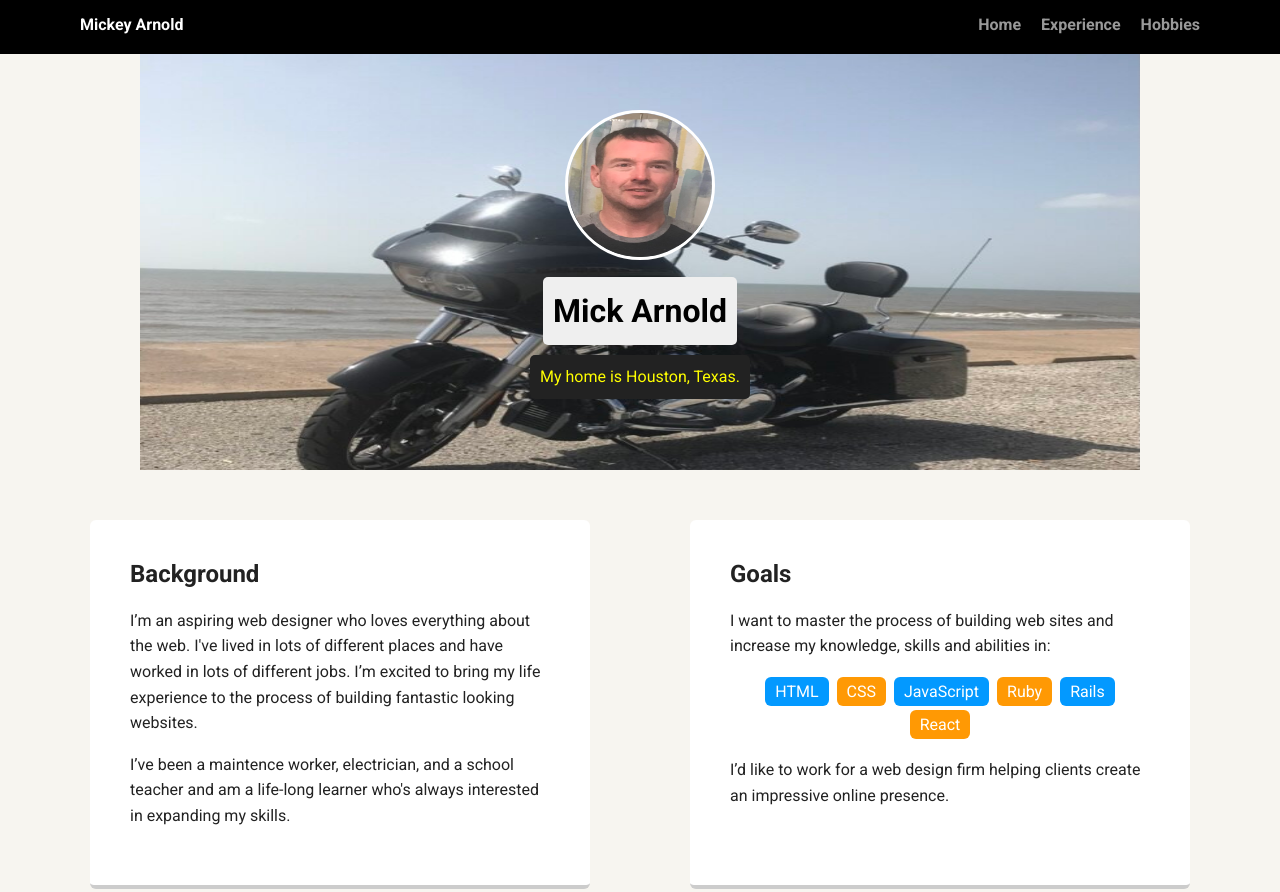
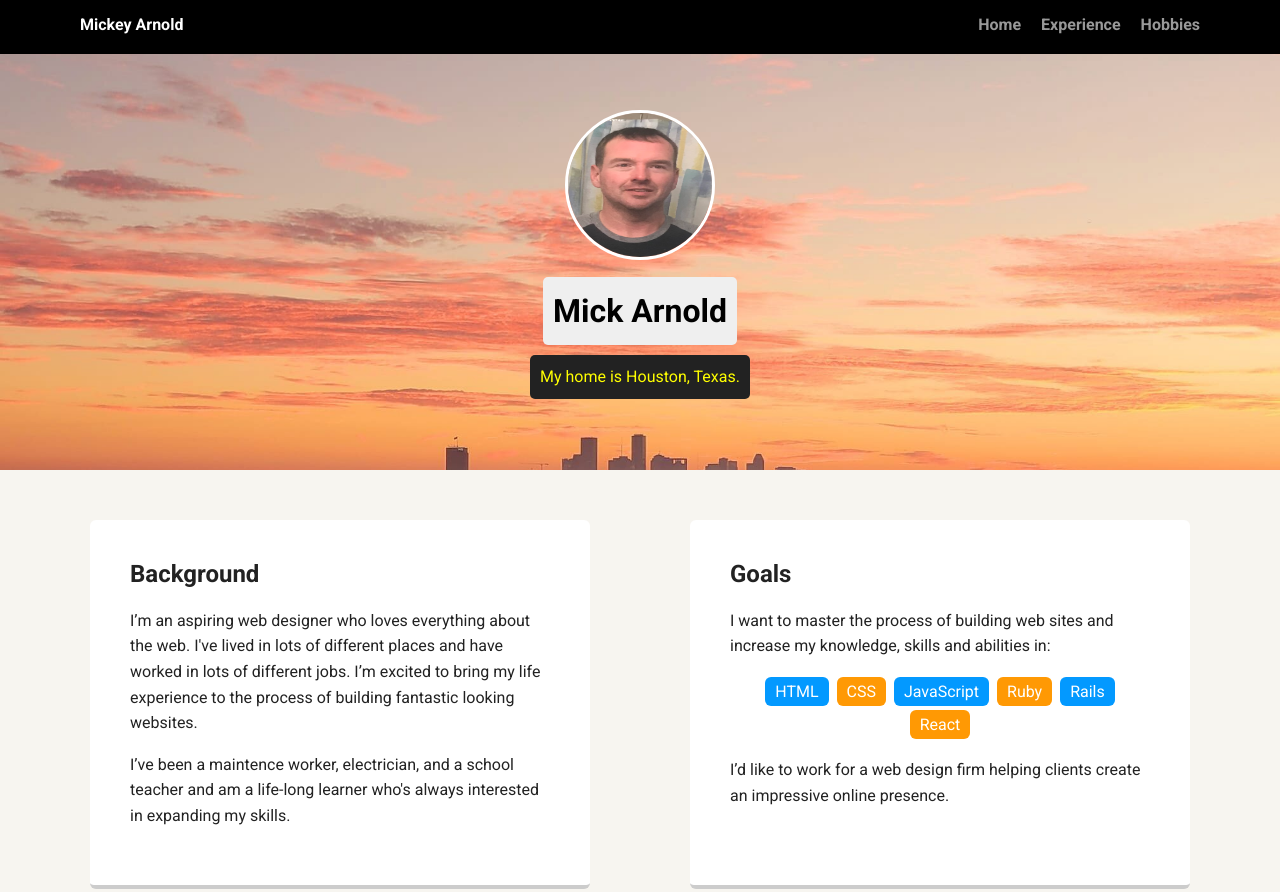
Before and after one commit to mickey-40/techdegree-project-1, a plain HTML site: page index.html in a window 1280 px wide. Shown: the top 892 px of the page. Drawn offline with Linux system fonts and the light colour scheme; a web font is replaced by a local one.

Commit message:
changed background picture

```diff
--- a/styles.css
+++ b/styles.css
@@ -57,8 +57,8 @@ a:hover {
 
 header {
   text-align: center;
-  background: url('images/motorcyclebackground.jpg') no-repeat top center ;
-  background-size: 1000px 700px;
+  background: url('images/houstonbackground.jpg') no-repeat top center ;
+  background-size: cover;
   overflow: auto;
   padding-top: 60px;
 }
```
Also changed, not shown: images/houstonbackground.jpg (added).
